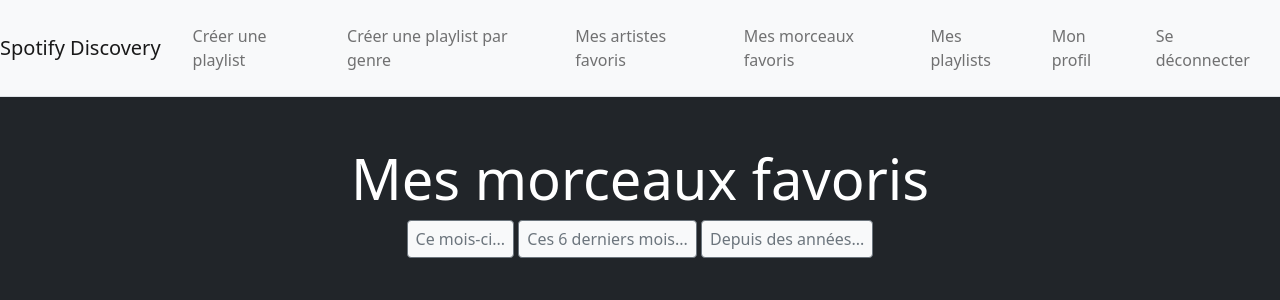
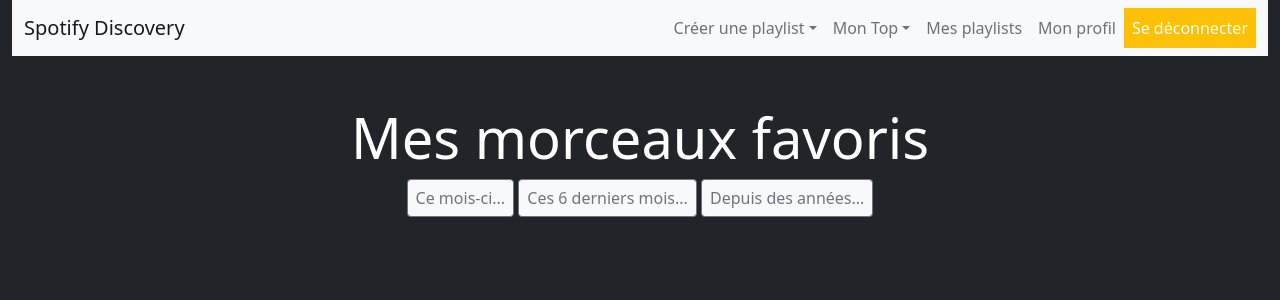
Before and after one commit to erwanlenagard/spotifydiscovery, a Flask app: template templates/user_top_tracks.html in a window 1280 px wide. Shown: the top 300 px of the page. Run offline with Flask 2, Linux system fonts and the light colour scheme; the template is opened without the code that fills it, so the values that code supplies are empty; parts of the project's set-up code (start-up, migrations or seed data) failed here and were passed over; some libraries are stand-ins or nearby versions.

Commit message:
Add files via upload

```diff
--- a/templates/base.html
+++ b/templates/base.html
@@ -5,70 +5,60 @@
         <title>{% block title %} - Spotify Discovery{% endblock %}</title>
     </head>
     <body class="bg-dark">
+        <div class="container-fluid">
+            <nav class="navbar navbar-expand-lg navbar-light bg-light align-items-center">
+                <div class="container-fluid">
+                    <a class="navbar-brand" href="/">Spotify Discovery</a>
+                    <button class="navbar-toggler" type="button" data-toggle="collapse" data-target="#navbarSupportedContent" aria-controls="navbarSupportedContent" aria-expanded="false" aria-label="Toggle navigation">
+                        <span class="navbar-toggler-icon"></span>
+                    </button>
+                    <div class="collapse navbar-collapse" id="navbarSupportedContent" >
+                        <ul class="navbar-nav ms-auto" style="list-style-type: none;">
+                            <li class="nav-item dropdown">
+                                <a class="nav-link dropdown-toggle" href="#" id="navbarDropdown" role="button" data-toggle="dropdown" aria-haspopup="true" aria-expanded="false">Créer une playlist</a>
+                                <div class="dropdown-menu" aria-labelledby="navbarDropdown">
+                                    <a class="dropdown-item" href="/create_playlist">Par Artiste</a>
+                                    <a class="dropdown-item" href="/create_genre_playlist">Par Genre musical</a>
+                                    <a class="dropdown-item" href="#">Par Morceau</a>
+                                </div>
+                            </li>
+                            <li class="nav-item dropdown">
+                                <a class="nav-link dropdown-toggle" href="#" id="navbarDropdown" role="button" data-toggle="dropdown" aria-haspopup="true" aria-expanded="false">Mon Top</a>
+                                <div class="dropdown-menu" aria-labelledby="navbarDropdown">
+                                    <a class="dropdown-item" href="/top_artists/medium_term/50">Mes artistes favoris</a>
+                                    <a class="dropdown-item" href="/top_tracks/medium_term/50">Mes morceaux favoris</a>
 
+                                </div>
+                            </li>
 
-<div class="align-items-center bg-white border-bottom box-shadow" style="color: rgb(255, 255, 255); background-color: rgb(59, 59, 59);color:black;height:100%;">
-
-        <!-- NAVBAR
-    ================================================== -->
-
- <nav class="navbar navbar-expand-lg navbar-light bg-light">
-    <div class="d-flex flex-grow-1">
-        <span class="w-100 d-lg-none d-block"><!-- hidden spacer to center brand on mobile --></span>
-        <a class="navbar-brand d-none d-lg-inline-block" href="/">
-           Spotify Discovery
-        </a>
-    </div>
-    <div class="collapse navbar-collapse flex-grow-1 text-right" id="myNavbar">
-        <ul class="navbar-nav ml-auto flex-nowrap">
                             <li class="nav-item">
-                <a href="/create_playlist" class="nav-link m-2 menu-item nav-active">Créer une playlist</a>
+                                <a href="/playlists" class="nav-link">Mes playlists</a>
                             </li>
                             <li class="nav-item">
-                <a href="/create_genre_playlist" class="nav-link m-2 menu-item nav-active">Créer une playlist par genre</a>
+                                <a href="/current_user" class="nav-link">Mon profil</a>
                             </li>
                             <li class="nav-item">
-                <a href="/top_artists/medium_term/30" class="nav-link m-2 menu-item">Mes artistes favoris</a>
-            </li>
-            <li class="nav-item">
-                <a href="/top_tracks/medium_term/30" class="nav-link m-2 menu-item">Mes morceaux favoris</a>
-            </li>
-            <li class="nav-item">
-                <a href="/playlists" class="nav-link m-2 menu-item">Mes playlists</a>
-            </li>
-            <li class="nav-item">
-                <a href="/current_user" class="nav-link m-2 menu-item">Mon profil</a>
-            </li>
-            <li class="nav-item">
-                <a href="/sign_out" class="nav-link m-2 menu-item">Se déconnecter</a>
+                                <a href="/sign_out" class="nav-link btn-warning text-white" style="text-align: center;">Se déconnecter</a>
                             </li>
                         </ul>
                     </div>
+                </div>
             </nav>
 
+
+
+        {% block content %}{% endblock %}
         </div>
-        {% block content %}{% endblock %}
-
-    <!-- Bootstrap core JavaScript
-    ================================================== -->
-    <!-- Placed at the end of the document so the pages load faster -->
-      <!-- Bootstrap core CSS -->
+        <script src="https://code.jquery.com/jquery-3.2.1.slim.min.js" integrity="sha384-KJ3o2DKtIkvYIK3UENzmM7KCkRr/rE9/Qpg6aAZGJwFDMVNA/GpGFF93hXpG5KkN" crossorigin="anonymous"></script>
+        <script src="https://cdnjs.cloudflare.com/ajax/libs/popper.js/1.12.9/umd/popper.min.js" integrity="sha384-ApNbgh9B+Y1QKtv3Rn7W3mgPxhU9K/ScQsAP7hUibX39j7fakFPskvXusvfa0b4Q" crossorigin="anonymous"></script>
+        <script src="https://maxcdn.bootstrapcdn.com/bootstrap/4.0.0-beta.3/js/bootstrap.min.js" integrity="sha384-a5N7Y/aK3qNeh15eJKGWxsqtnX/wWdSZSKp+81YjTmS15nvnvxKHuzaWwXHDli+4" crossorigin="anonymous"></script>
+        <script src="https://ajax.googleapis.com/ajax/libs/jquery/2.2.0/jquery.min.js"></script>
+        <script src="js/bootstrap.js"></script>
         <link href="https://cdn.jsdelivr.net/npm/bootstrap@5.1.0/dist/css/bootstrap.min.css" rel="stylesheet" integrity="sha384-KyZXEAg3QhqLMpG8r+8fhAXLRk2vvoC2f3B09zVXn8CA5QIVfZOJ3BCsw2P0p/We" crossorigin="anonymous">
         <script src="https://cdn.jsdelivr.net/npm/bootstrap@5.1.0/dist/js/bootstrap.bundle.min.js" integrity="sha384-U1DAWAznBHeqEIlVSCgzq+c9gqGAJn5c/t99JyeKa9xxaYpSvHU5awsuZVVFIhvj" crossorigin="anonymous"></script>
         <script src="https://cdn.jsdelivr.net/npm/@popperjs/core@2.9.3/dist/umd/popper.min.js" integrity="sha384-eMNCOe7tC1doHpGoWe/6oMVemdAVTMs2xqW4mwXrXsW0L84Iytr2wi5v2QjrP/xp" crossorigin="anonymous"></script>
         <script src="https://cdn.jsdelivr.net/npm/bootstrap@5.1.0/dist/js/bootstrap.min.js" integrity="sha384-cn7l7gDp0eyniUwwAZgrzD06kc/tftFf19TOAs2zVinnD/C7E91j9yyk5//jjpt/" crossorigin="anonymous"></script>
-<!--     <link href="../../css/editor.css" rel="stylesheet"> -->
         <script src="https://code.jquery.com/jquery-3.3.1.slim.min.js" integrity="sha384-q8i/X+965DzO0rT7abK41JStQIAqVgRVzpbzo5smXKp4YfRvH+8abtTE1Pi6jizo" crossorigin="anonymous"></script>
-<!--     <script src="../../js/vendor/popper.min.js"></script>
-    <script src="../../js/bootstrap.min.js"></script> -->
-    <script src="https://cdn.jsdelivr.net/npm/holderjs@2.9.4/holder.js"></script>
-    <script>
-      Holder.addTheme('thumb', {
-        bg: '#55595c',
-        fg: '#eceeef',
-        text: 'Thumbnail'
-      });
-    </script>
 
     </body>
 </html>
--- a/templates/user_top_artists.html
+++ b/templates/user_top_artists.html
@@ -29,7 +29,7 @@
 
     <div class="row align-items-start">
         <div class="col-sm">
-          {%for i in range(0,limite) %}
+          {%for i in range(0,names[0]|length) %}
             <div class="card bg-light text-dark" style="width: 18rem;">
                 <a href="{{href[0][i]}}" target="_blank"><img class="card-img-top" src="{{img[0][i]}}" alt="{{names[0][i]}}"></a>
                 <div class="card-body">
@@ -42,7 +42,7 @@
             {%endfor%}
         </div>
         <div class="col-sm">
-          {%for i in range(0,limite) %}
+          {%for i in range(0,names[1]|length) %}
             <div class="card bg-light text-dark" style="width: 18rem;">
                 <a href="{{href[1][i]}}" target="_blank"><img class="card-img-top" src="{{img[1][i]}}" alt="{{names[1][i]}}"></a>
                 <div class="card-body">
@@ -55,7 +55,7 @@
             {%endfor%}
         </div>
         <div class="col-sm">
-          {%for i in range(0,limite) %}
+          {%for i in range(0,names[2]|length) %}
             <div class="card bg-light text-dark" style="width: 18rem;">
                 <a href="{{href[2][i]}}" target="_blank"><img class="card-img-top" src="{{img[2][i]}}" alt="{{names[2][i]}}"></a>
                 <div class="card-body">
--- a/templates/user_top_tracks.html
+++ b/templates/user_top_tracks.html
@@ -27,7 +27,7 @@
 
     <div class="row align-items-start">
         <div class="col-sm">
-          {%for i in range(0,limite) %}
+          {%for i in range(0,track_name[0]|length) %}
             <div class="card bg-light text-dark" style="width: 18rem;">
                 <a href="{{track_href[0][i]}}" target="_blank"><img class="card-img-top" src="{{img_urls[0][i]}}" alt="{{track_name[0][i]}} - {{artist_names[0][i]}}"></a>
                 <div class="card-body">
@@ -40,7 +40,7 @@
             {%endfor%}
         </div>
         <div class="col-sm">
-          {%for i in range(0,limite) %}
+          {%for i in range(0,track_name[1]|length) %}
             <div class="card bg-light text-dark" style="width: 18rem;">
                 <a href="{{track_href[1][i]}}" target="_blank"><img class="card-img-top" src="{{img_urls[1][i]}}" alt="{{track_name[1][i]}} - {{artist_names[1][i]}}"></a>
                 <div class="card-body">
@@ -53,7 +53,7 @@
             {%endfor%}
         </div>
         <div class="col-sm">
-          {%for i in range(0,limite) %}
+          {%for i in range(0,track_name[2]|length) %}
             <div class="card bg-light text-dark" style="width: 18rem;">
                 <a href="{{track_href[2][i]}}" target="_blank"><img class="card-img-top" src="{{img_urls[2][i]}}" alt="{{track_name[2][i]}} - {{artist_names[2][i]}}"></a>
                 <div class="card-body">
```
Lines whose indentation alone changed are shown as unchanged.
